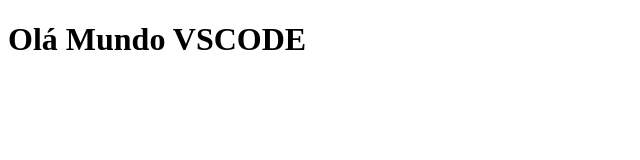
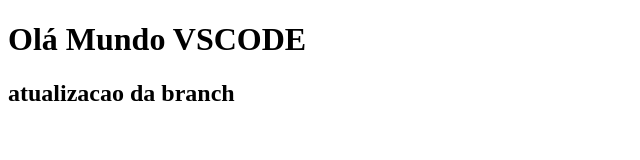
Before and after one commit to chcb1/teste-vscode, a plain HTML site: page index.html in a window 1280 px wide. Shown: the whole page, without its empty margins (0-640 px from the left). Drawn offline with Linux system fonts and the light colour scheme.

Commit message:
branch nova

```diff
--- a/index.html
+++ b/index.html
@@ -7,5 +7,6 @@
 </head>
 <body>
     <h1>Olá Mundo VSCODE</h1>
+    <h2> atualizacao da branch</h2>
 </body>
 </html>
```
